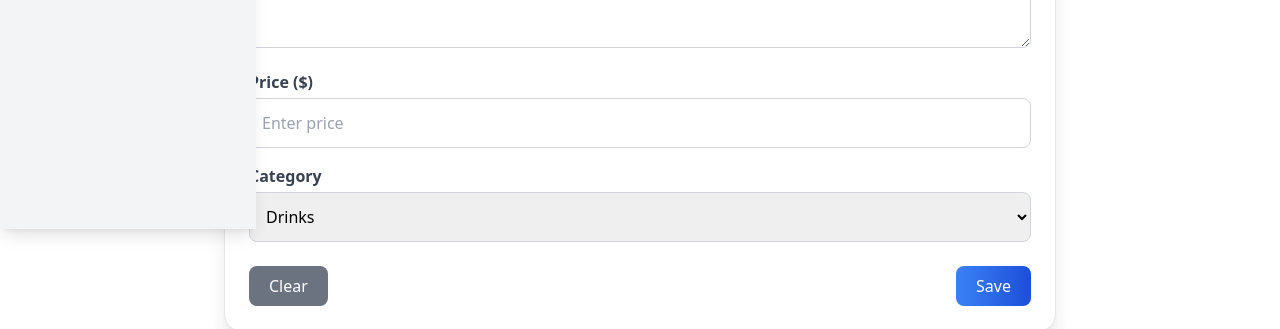
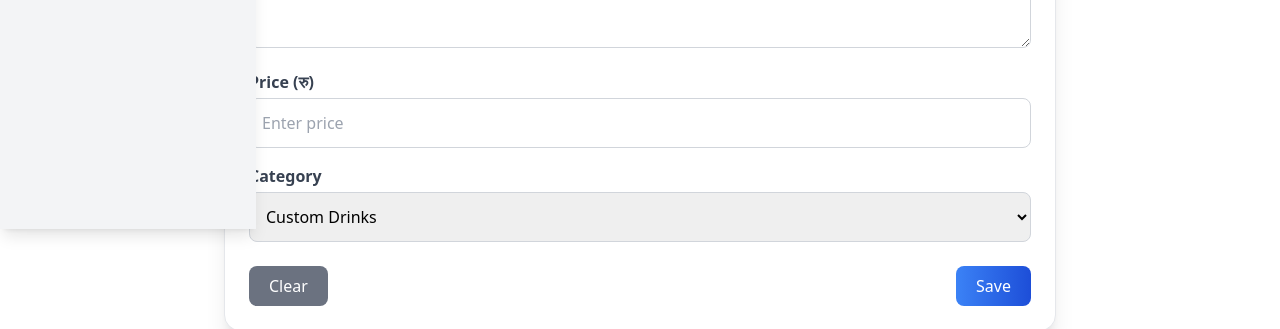
Before and after one commit to jenishkatuwal11/Grill-and-Bakes, a React (Vite) app in the folder client/: page /admin/add-items in a window 1280 px wide. Shown: the part 571-900 px from the top of the page. Built offline with nearby package versions, Linux system fonts and the light colour scheme.

Commit message:
adding categories into admin menu

```diff
--- a/client/src/pages/Admin/AddItems.jsx
+++ b/client/src/pages/Admin/AddItems.jsx
@@ -42,7 +42,7 @@ const AddItems = () => {
     setItemName("");
     setDescription("");
     setPrice("");
-    setCategory("Drinks");
+    setCategory("");
     setImage(null);
     setPreview(null);
   };
@@ -114,7 +114,7 @@ const AddItems = () => {
 
           <div>
             <label className="block text-gray-700 font-semibold mb-1">
-              Price ($)
+              Price (रु)
             </label>
             <input
               type="number"
@@ -134,8 +134,9 @@ const AddItems = () => {
               value={category}
               onChange={(e) => setCategory(e.target.value)}
             >
-              <option value="Drinks">Drinks</option>
-              <option value="Snacks">Snacks</option>
+              <option value="Drinks">Custom Drinks</option>
+              <option value="Chef Favorite">Chef Favorite</option>
+              <option value="Beverages">Beverages</option>
               <option value="Meals">Meals</option>
             </select>
           </div>
@@ -182,7 +183,7 @@ const AddItems = () => {
                 {item.itemName}
               </h3>
               <p className="text-gray-600 truncate">{item.description}</p>
-              <p className="text-blue-500 font-bold">${item.price}</p>
+              <p className="text-blue-500 font-bold">रु{item.price}</p>
               <p className="text-gray-500 text-sm">Category: {item.category}</p>
             </div>
 
```
